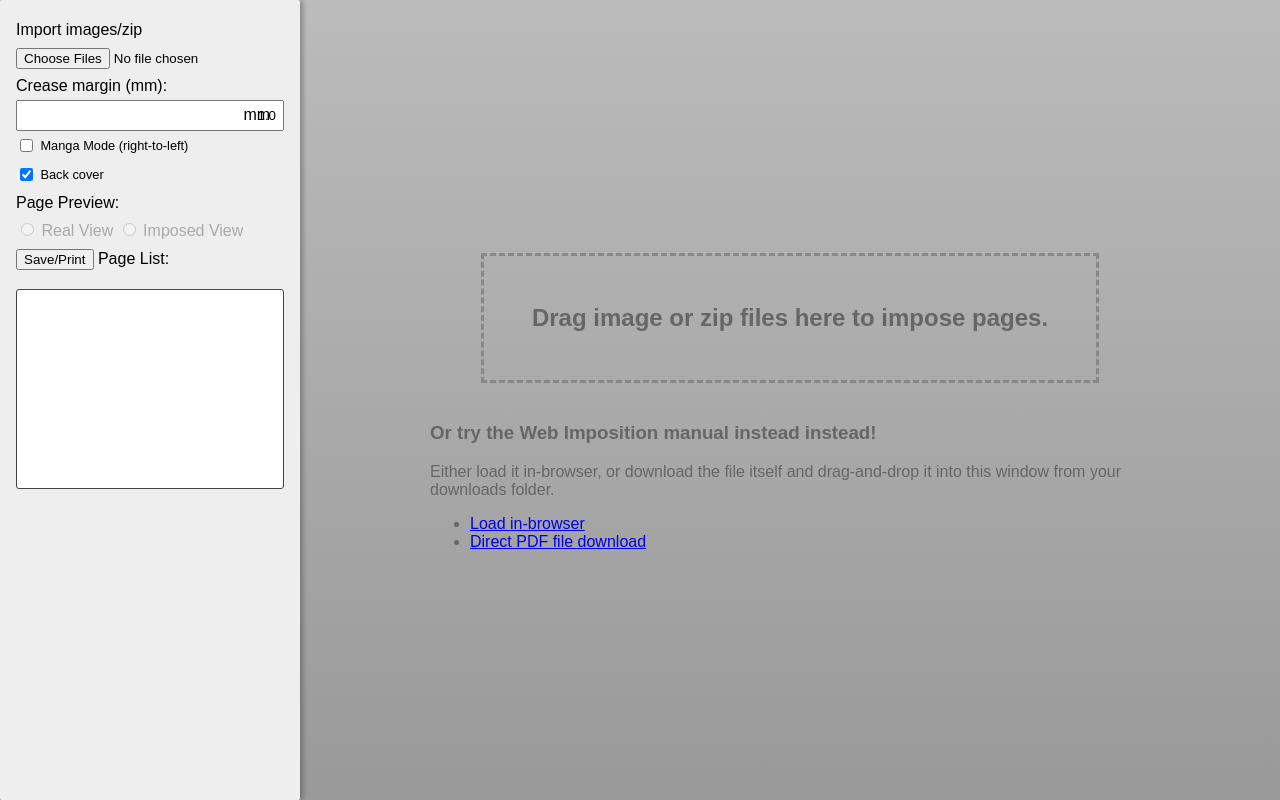
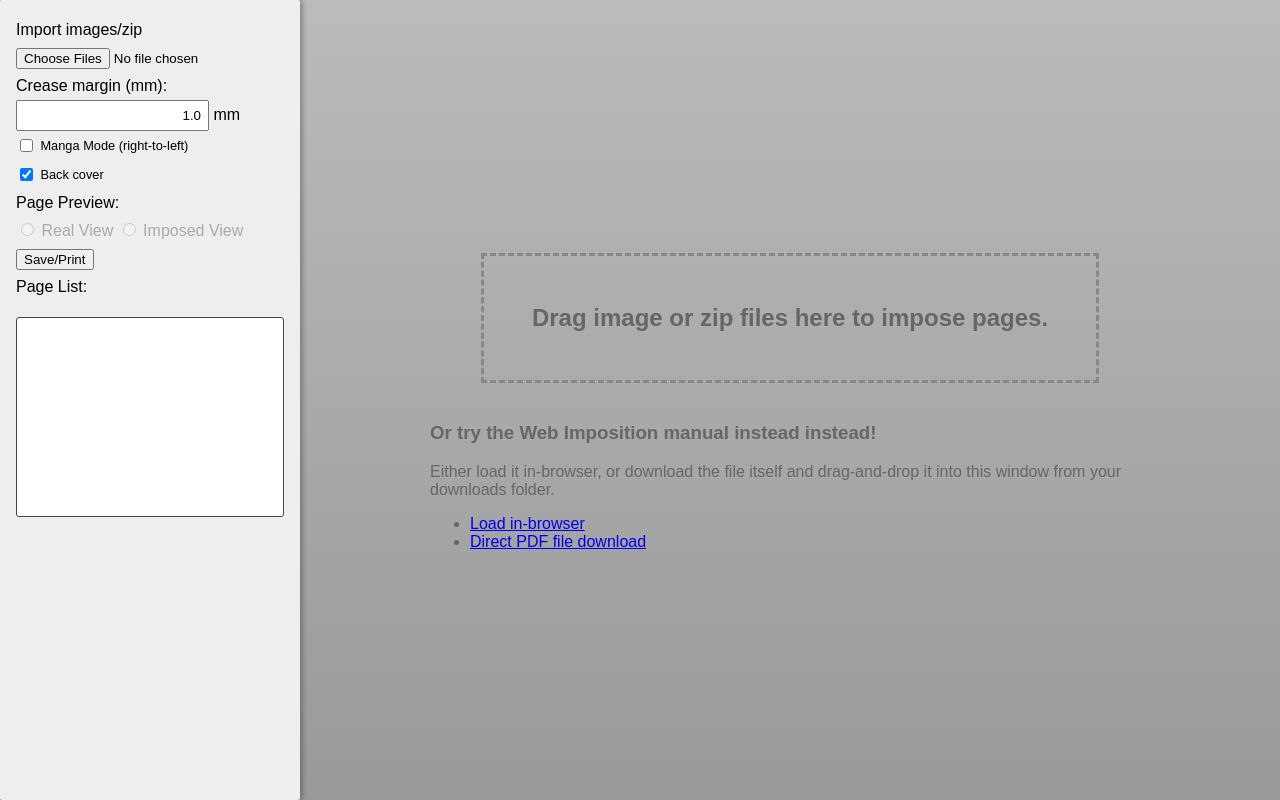
Before and after one commit to GilchristTech/web-imposition, a website built with webpack: page src/index.html in a window 1280 px wide. Built offline with nearby package versions, Linux system fonts and the light colour scheme; files whose address does not match are found by name.

Commit message:
Theme tweaks

```diff
--- a/src/index.html
+++ b/src/index.html
@@ -4,7 +4,6 @@
   <meta charset="UTF-8">
   <title>Web Imposition</title>
   <meta name="viewport" content="width=device-width, initial-scale=1">
-  <link rel="stylesheet" href="./style.css">
   <link rel="icon" type="image/svg+xml" href="./static/favicon.svg" color="#ffffff">
 </head>
 <body>
@@ -35,7 +34,7 @@
     <input autocomplete="off" id="select-imposed-view" type="radio" name="select-page-view" disabled>
     <label for="select-imposed-view">Imposed View</label>
 
-    <button onclick="window.print()">Save/Print</button>
+    <button onclick="window.print()">Save/Print</button><br>
 
     Page List:
     <template id="page-list-item-template">
--- a/src/interface.css
+++ b/src/interface.css
@@ -49,6 +49,8 @@ body {
     z-index: 1;
     border-radius: 2px;
     line-height: 1.75em;
+
+    overflow-y: scroll;
 }
 
 #main-content {
@@ -80,11 +82,6 @@ input.crease-margin {
   direction: rtl;
   text-align: right;
   padding-right: 40px;
-  width: 100%;
-}
-
-input#crease-margin+span {
-  margin-left: -45px;
 }
 
 input[disabled]+label {
@@ -123,6 +120,7 @@ ol.pages-list li > button {
   text-align: left;
   flex-grow: 1;
   font-size: 1em;
+  font-weight: normal;
 }
 
 ol.pages-list li[data-name=""] > button {
```
